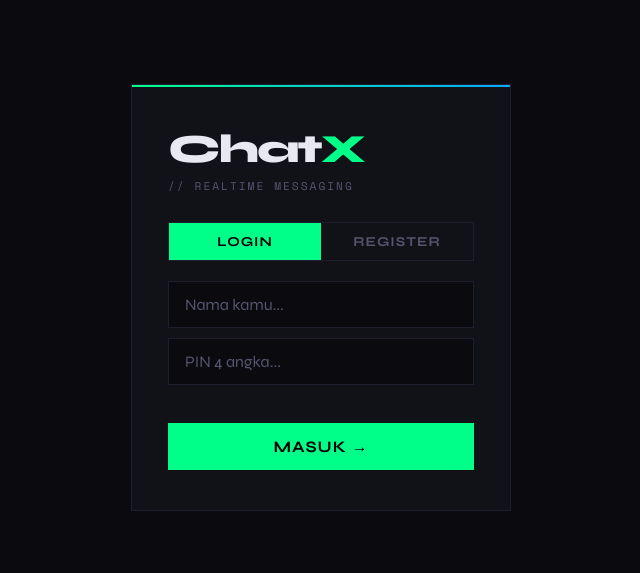
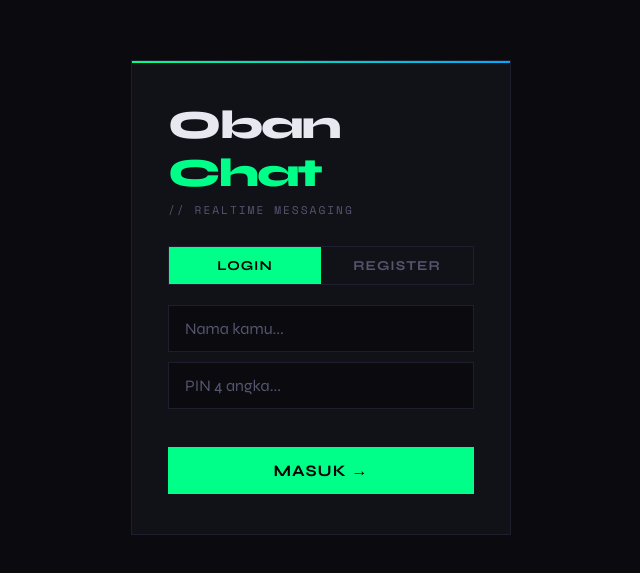
Before and after one commit to obangaga/chatroom, a plain HTML site: page index.html in a window 1280 px wide. Shown: the part 103-676 px from the top of the page, without its empty margins (319-959 px from the left). Drawn offline with nearby package versions, Linux system fonts and the light colour scheme.

Commit message:
Update index.html

```diff
--- a/index.html
+++ b/index.html
@@ -3,7 +3,7 @@
 <head>
 <meta charset="UTF-8">
 <meta name="viewport" content="width=device-width, initial-scale=1.0">
-<title>ChatX</title>
+<title>Oban Chat Room</title>
 <link href="https://fonts.googleapis.com/css2?family=Space+Mono:wght@400;700&family=Syne:wght@400;700;800&display=swap" rel="stylesheet">
 <style>
   :root {
@@ -345,7 +345,7 @@
 <!-- LOGIN / REGISTER -->
 <div id="login-screen">
   <div class="login-box">
-    <div class="login-logo">Chat<span>X</span></div>
+    <div class="login-logo">Oban <span>Chat</span></div>
     <div class="login-sub">// REALTIME MESSAGING</div>
 
     <div class="tab-bar">
@@ -376,7 +376,7 @@
 <div id="app">
   <header>
     <div class="header-left">
-      <div class="logo">Chat<span>X</span></div>
+      <div class="logo">Oban <span>Chat</span></div>
       <div class="room-badge"># GLOBAL</div>
       <div class="online-count"><div class="dot"></div><span id="online-count">1 online</span></div>
     </div>
```
